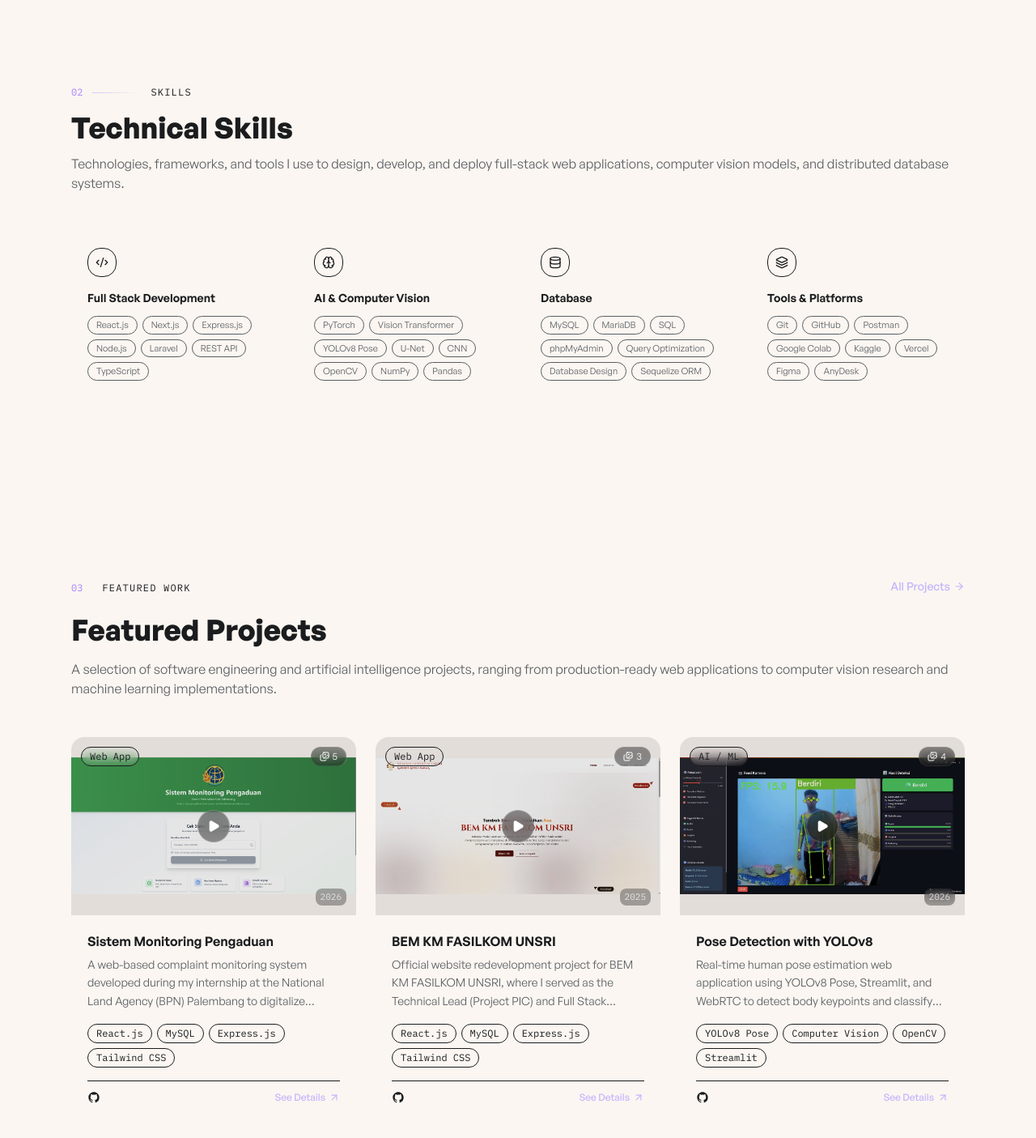
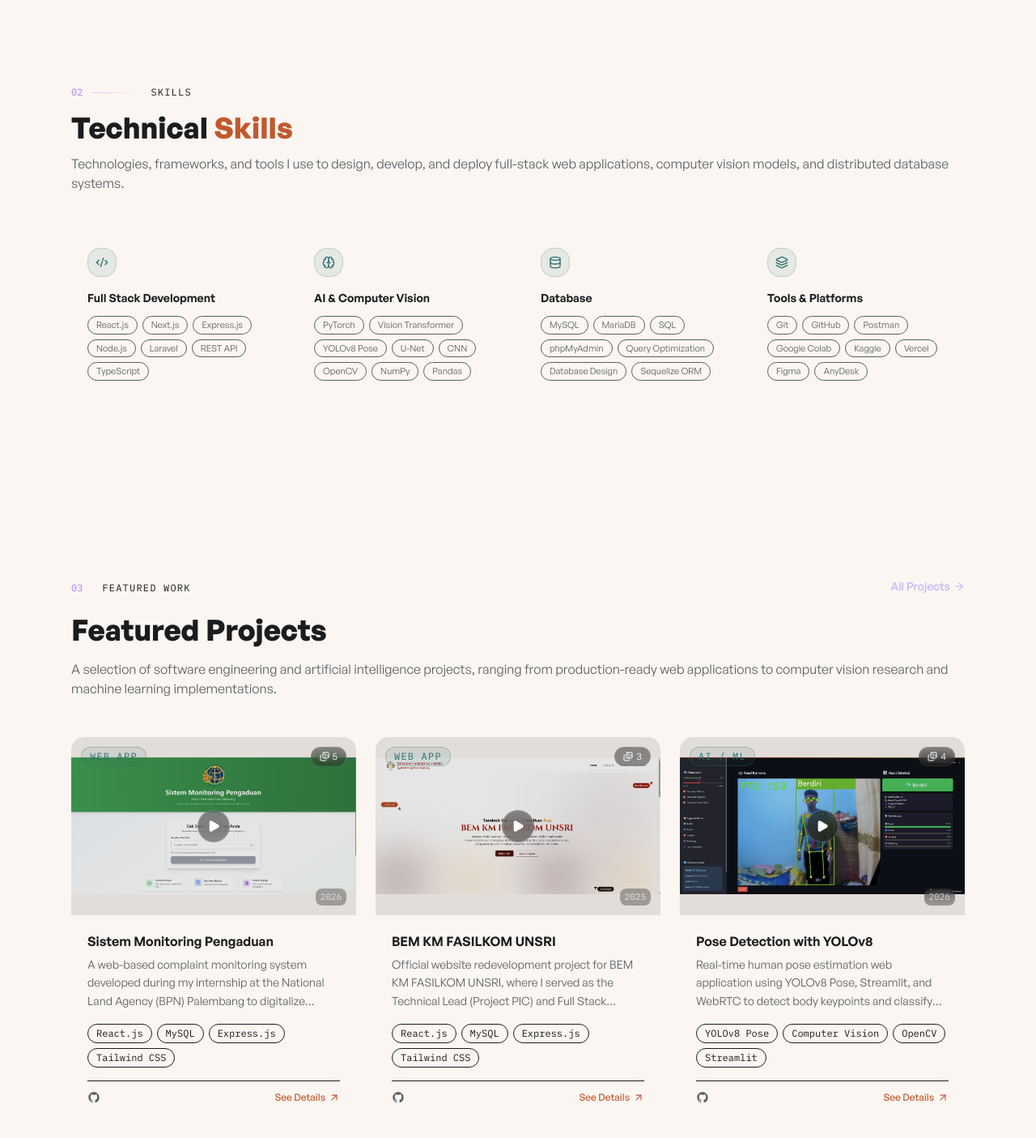
Before and after one commit to mnabilrafasya/portfolio-mnabilrafasya, a Next.js app: page / in a window 1280 px wide. Shown: the part 1700-3105 px from the top of the page at 81% size. Built offline with nearby package versions, Linux system fonts and the light colour scheme; grey boxes are pictures that could not be loaded.

Commit message:
minor changes

```diff
--- a/src/components/projects/ProjectCard.tsx
+++ b/src/components/projects/ProjectCard.tsx
@@ -3,7 +3,7 @@
 import ProjectThumbnail from "@/components/projects/ProjectThumbnail";
 import { GitHubIcon, KaggleIcon } from "@/components/ui/BrandIcons";
 import { Project } from "@/types/project";
-import { categoryLabel, categoryColor } from "@/lib/utils";
+import { categoryLabel } from "@/lib/utils";
 
 export default function ProjectCard({ project }: { project: Project }) {
   return (
@@ -21,7 +21,7 @@
         />
 
         <span
-          className={`absolute top-3 left-3 tag-pill backdrop-blur-sm font-mono ${categoryColor[project.category]}`}
+          className="absolute top-3 left-3 tag-pill font-mono uppercase tracking-widest text-accent-teal border-accent-teal/30 bg-accent-teal/10"
         >
           {categoryLabel[project.category]}
         </span>
@@ -40,7 +40,7 @@
 
       <div className="p-5 flex flex-col flex-1">
         <Link href={`/projects/${project.slug}`}>
-          <h3 className="text-text-primary font-semibold mb-1.5 group-hover:text-violet-300 transition-colors">
+          <h3 className="text-text-primary font-semibold mb-1.5 group-hover:text-accent-terracotta transition-colors">
             {project.title}
           </h3>
         </Link>
@@ -66,7 +66,7 @@
                 href={project.links.github}
                 target="_blank"
                 rel="noopener noreferrer"
-                className="text-text-muted hover:text-violet-400 transition-colors"
+                className="text-text-secondary hover:text-accent-teal transition-colors"
                 aria-label="GitHub"
               >
                 <GitHubIcon className="w-4 h-4" />
@@ -77,7 +77,7 @@
                 href={project.links.kaggle}
                 target="_blank"
                 rel="noopener noreferrer"
-                className="text-text-muted hover:text-cyan-400 transition-colors"
+                className="text-text-secondary hover:text-accent-teal transition-colors"
                 aria-label="Kaggle"
               >
                 <KaggleIcon className="w-4 h-4" />
@@ -86,7 +86,7 @@
           </div>
           <Link
             href={`/projects/${project.slug}`}
-            className="inline-flex items-center gap-1 text-xs font-medium text-violet-300 group-hover:gap-1.5 transition-all"
+            className="inline-flex items-center gap-1 text-xs font-medium text-accent-terracotta group-hover:gap-1.5 transition-all"
           >
             See Details
             <ArrowUpRight className="w-3.5 h-3.5" />
--- a/src/components/projects/ProjectThumbnail.tsx
+++ b/src/components/projects/ProjectThumbnail.tsx
@@ -3,7 +3,7 @@
 import { useEffect, useRef, useState } from "react";
 import Image from "next/image";
 import { Play, Pause } from "lucide-react";
-import { cn, categoryColor } from "@/lib/utils";
+import { cn } from "@/lib/utils";
 import { ProjectCategory } from "@/types/project";
 
 interface ProjectThumbnailProps {
@@ -140,14 +140,13 @@
         // terang/gelap lewat token CSS, tanpa percobaan fetch file apa pun.
         <div
           className={cn(
-            "absolute inset-0 flex flex-col items-center justify-center gap-3 bg-fill-subtle bg-grid-pattern transition-opacity duration-300",
+            "absolute inset-0 flex flex-col items-center justify-center gap-3 bg-fill-subtle transition-opacity duration-300",
             showVideo ? "opacity-0" : "opacity-100",
           )}
         >
           <div
             className={cn(
-              "w-14 h-14 rounded-full border flex items-center justify-center font-mono text-lg",
-              categoryColor[category],
+              "w-14 h-14 rounded-full border flex items-center justify-center font-mono text-lg text-accent-teal bg-accent-teal/10 border-accent-teal/20",
             )}
           >
             {initial}
--- a/src/components/sections/Skills.tsx
+++ b/src/components/sections/Skills.tsx
@@ -1,7 +1,7 @@
 import { Brain, Code2, Database, Layers, type LucideIcon } from "lucide-react";
 import Reveal from "@/components/ui/Reveal";
 import SectionLabel from "@/components/ui/SectionLabel";
-import { skillGroups, colorMap } from "@/data/skills";
+import { skillGroups } from "@/data/skills";
 
 const iconMap: Record<string, LucideIcon> = { Brain, Code2, Database, Layers };
 
@@ -13,7 +13,7 @@
 
         <Reveal>
           <h2 className="text-2xl md:text-3xl lg:text-4xl font-bold text-text-primary mb-3">
-            Technical <span className="text-gradient-violet-cyan">Skills</span>
+            Technical <span className="text-accent-terracotta">Skills</span>
           </h2>
           <p className="text-text-secondary mb-12 text-sm lg:text-base">
             Technologies, frameworks, and tools I use to design, develop, and
@@ -30,7 +30,7 @@
               <Reveal key={group.label} delay={i * 80}>
                 <div className="glass-card glass-card-hover rounded-2xl p-5 h-full">
                   <div
-                    className={`w-9 h-9 rounded-lg flex items-center justify-center border mb-4 ${colorMap[group.color]}`}
+                    className="w-9 h-9 rounded-lg flex items-center justify-center border mb-4 text-accent-teal bg-accent-teal/10 border-accent-teal/20"
                   >
                     <Icon className="w-4 h-4" />
                   </div>
--- a/src/data/skills.ts
+++ b/src/data/skills.ts
@@ -1,9 +1,6 @@
-export type SkillColor = "violet" | "cyan" | "amber" | "emerald";
-
 export interface SkillGroup {
   label: string;
-  color: SkillColor;
-  /** nama icon lucide-react, di-resolve di komponen */
+  /** nome icon lucide-react, di-resolve di komponen */
   icon: "Brain" | "Code2" | "Database" | "Layers";
   items: string[];
 }
@@ -12,7 +9,6 @@
   {
     icon: "Code2",
     label: "Full Stack Development",
-    color: "cyan",
     items: [
       "React.js",
       "Next.js",
@@ -26,7 +22,6 @@
   {
     icon: "Brain",
     label: "AI & Computer Vision",
-    color: "violet",
     items: [
       "PyTorch",
       "Vision Transformer",
@@ -41,7 +36,6 @@
   {
     icon: "Database",
     label: "Database",
-    color: "amber",
     items: [
       "MySQL",
       "MariaDB",
@@ -55,7 +49,6 @@
   {
     icon: "Layers",
     label: "Tools & Platforms",
-    color: "emerald",
     items: [
       "Git",
       "GitHub",
@@ -68,10 +61,3 @@
     ],
   },
 ];
-
-export const colorMap: Record<SkillColor, string> = {
-  violet: "text-cat-ai bg-cat-ai/10 border-cat-ai/20",
-  cyan: "text-cat-web bg-cat-web/10 border-cat-web/20",
-  amber: "text-cat-database bg-cat-database/10 border-cat-database/20",
-  emerald: "text-cat-mobile bg-cat-mobile/10 border-cat-mobile/20",
-};
--- a/src/lib/utils.ts
+++ b/src/lib/utils.ts
@@ -10,9 +10,3 @@
   ai: "AI / ML",
   mobile: "Mobile",
 };
-
-export const categoryColor: Record<ProjectCategory, string> = {
-  web: "text-cat-web border-cat-web/30 bg-cat-web/10",
-  ai: "text-cat-ai border-cat-ai/30 bg-cat-ai/10",
-  mobile: "text-cat-mobile border-cat-mobile/30 bg-cat-mobile/10",
-};
```
